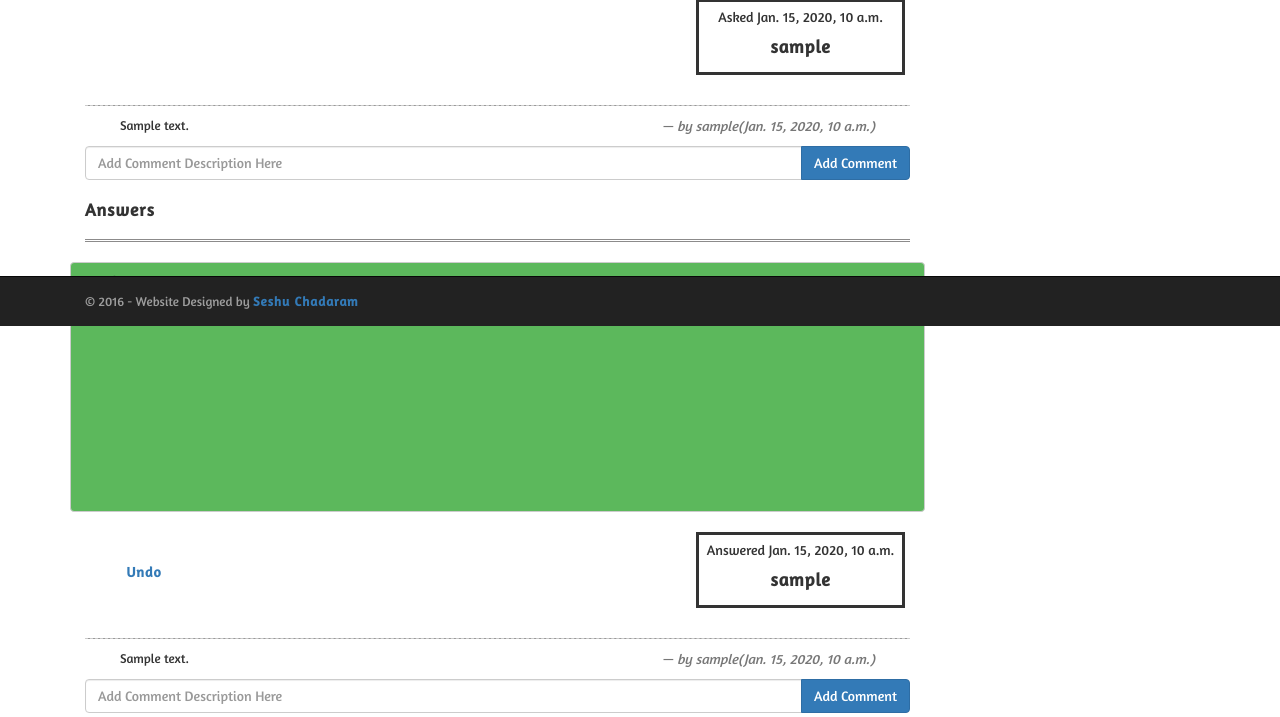
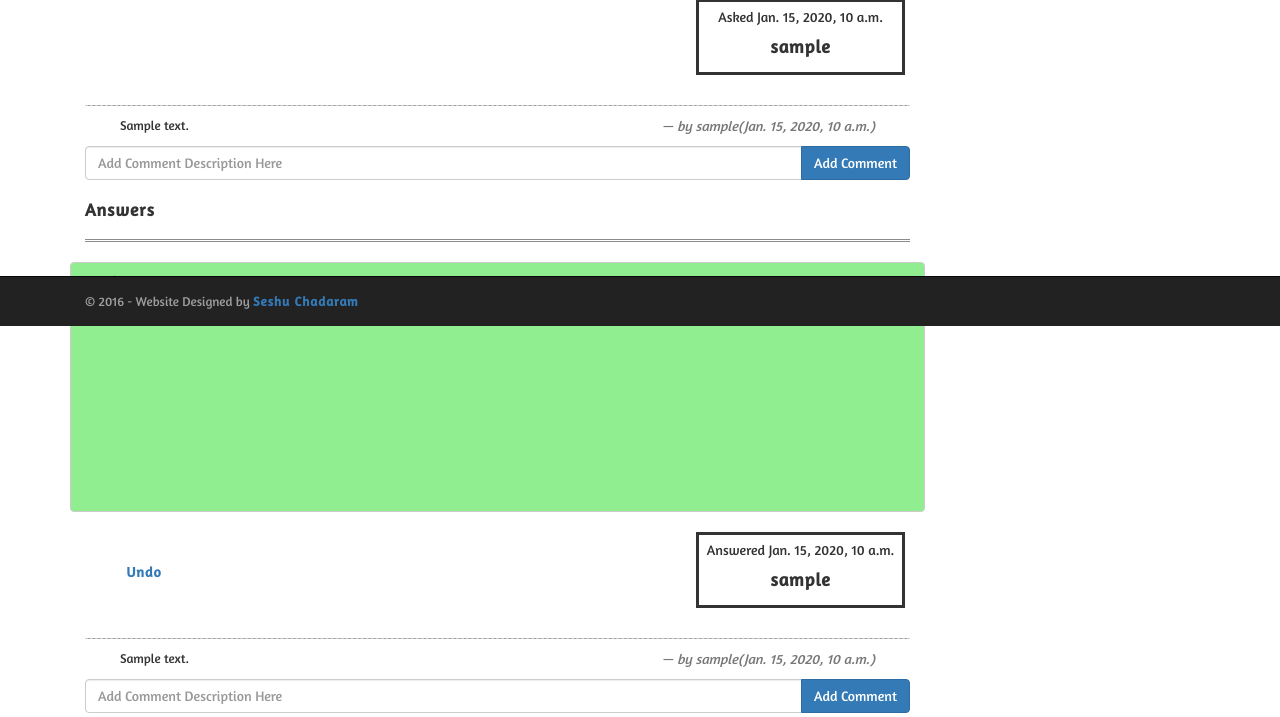
Before and after one commit to Seshu1729/Live-Application-Technical-forums, a Django app: page /home_page/view_question/1/ in a window 1280 px wide. Shown: the part 474-1191 px from the top of the page. Run offline with Django 3.2, Linux system fonts and the light colour scheme; tables that the repository leaves empty hold one stand-in row (values such as "Sample post"); some libraries are stand-ins or nearby versions.

Commit message:
Add files via upload

```diff
--- a/Forums_Application/static/css/additional_style.css
+++ b/Forums_Application/static/css/additional_style.css
@@ -127,7 +127,7 @@
 
 .accepted
 {
-    background-color: #5cb85c;
+    background-color: #90EE90;
 }
 
 pre
```
